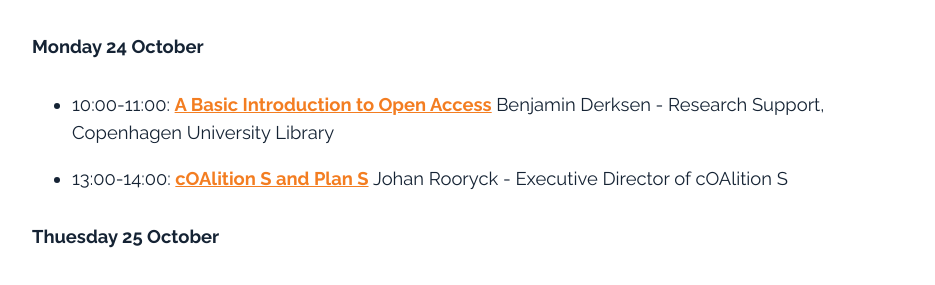
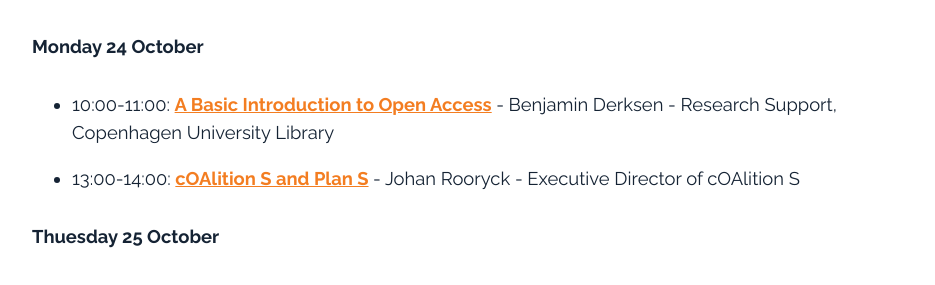
Before and after one commit to openaccess-dk/openaccess-dk.github.io, a Jekyll site: the page built from oaw2022.md, in a window 1280 px wide and 900 px high, scrolled down 1180 px. Shown: the part 166-451 px from the top of the window, without its empty margins (168-1103 px from the left). Built offline with Jekyll 4.4.1, drawn with Linux system fonts in a browser that asks for light colours.

Commit message:
Update oaw2022.md

```diff
--- a/oaw2022.md
+++ b/oaw2022.md
@@ -26,9 +26,9 @@
 #### Programme of the Danish Open Access Week 2022
 
 ##### Monday 24 October
-- 10:00-11:00: <b>[A Basic Introduction to Open Access](https://openaccess.dk/oaw2022/monday01) </b> Benjamin Derksen - Research Support, Copenhagen University Library
+- 10:00-11:00: <b>[A Basic Introduction to Open Access](https://openaccess.dk/oaw2022/monday01) </b> - Benjamin Derksen - Research Support, Copenhagen University Library
 
-- 13:00-14:00: <b>[cOAlition S and Plan S](https://openaccess.dk/oaw2022/monday02) </b> Johan Rooryck - Executive Director of cOAlition S
+- 13:00-14:00: <b>[cOAlition S and Plan S](https://openaccess.dk/oaw2022/monday02) </b> - Johan Rooryck - Executive Director of cOAlition S
 
 ##### Thuesday 25 October
 - 10:00-11:00: <b>[How to open your data responsibly](https://openaccess.dk/oaw2022/thuesday01) </b> - Karsten Kryger Hansen - Data Management expert, Aalborg University
```
